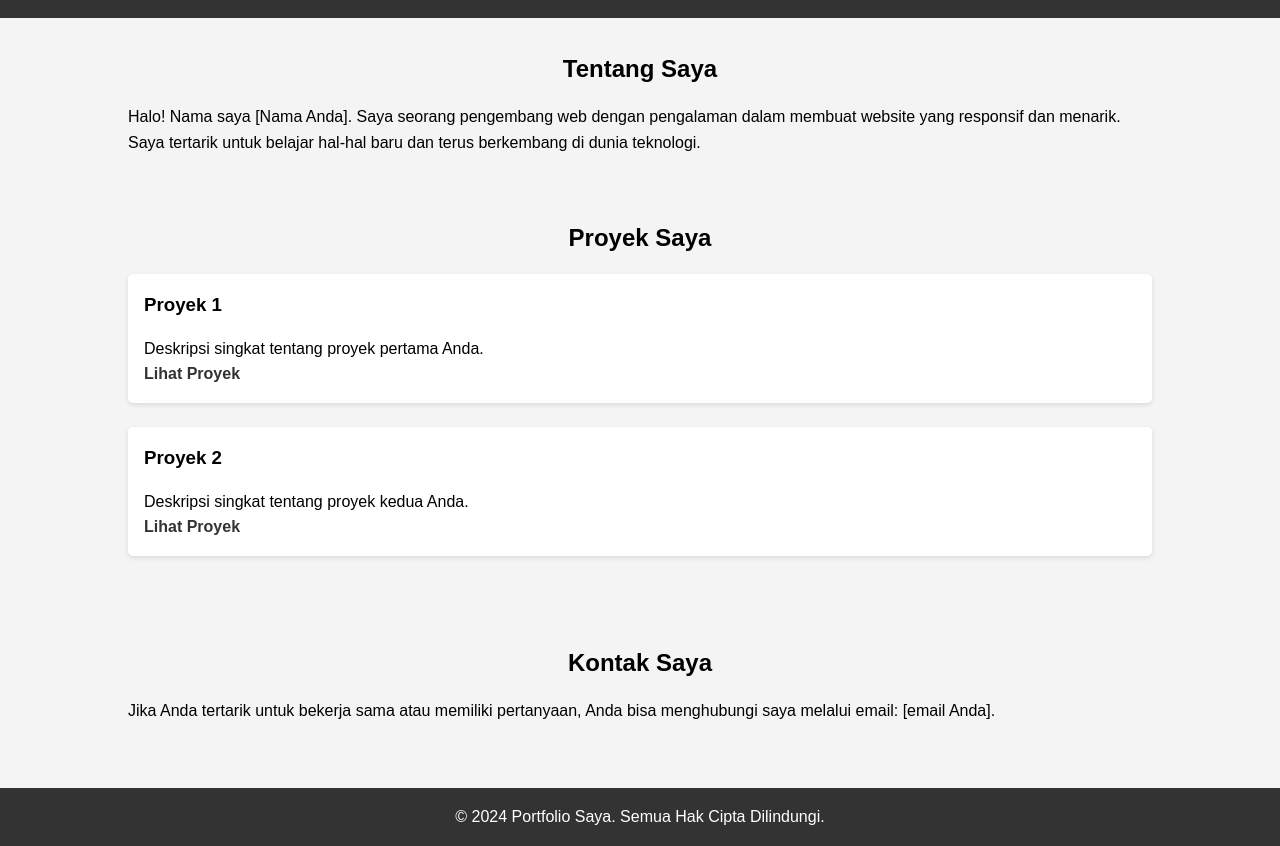
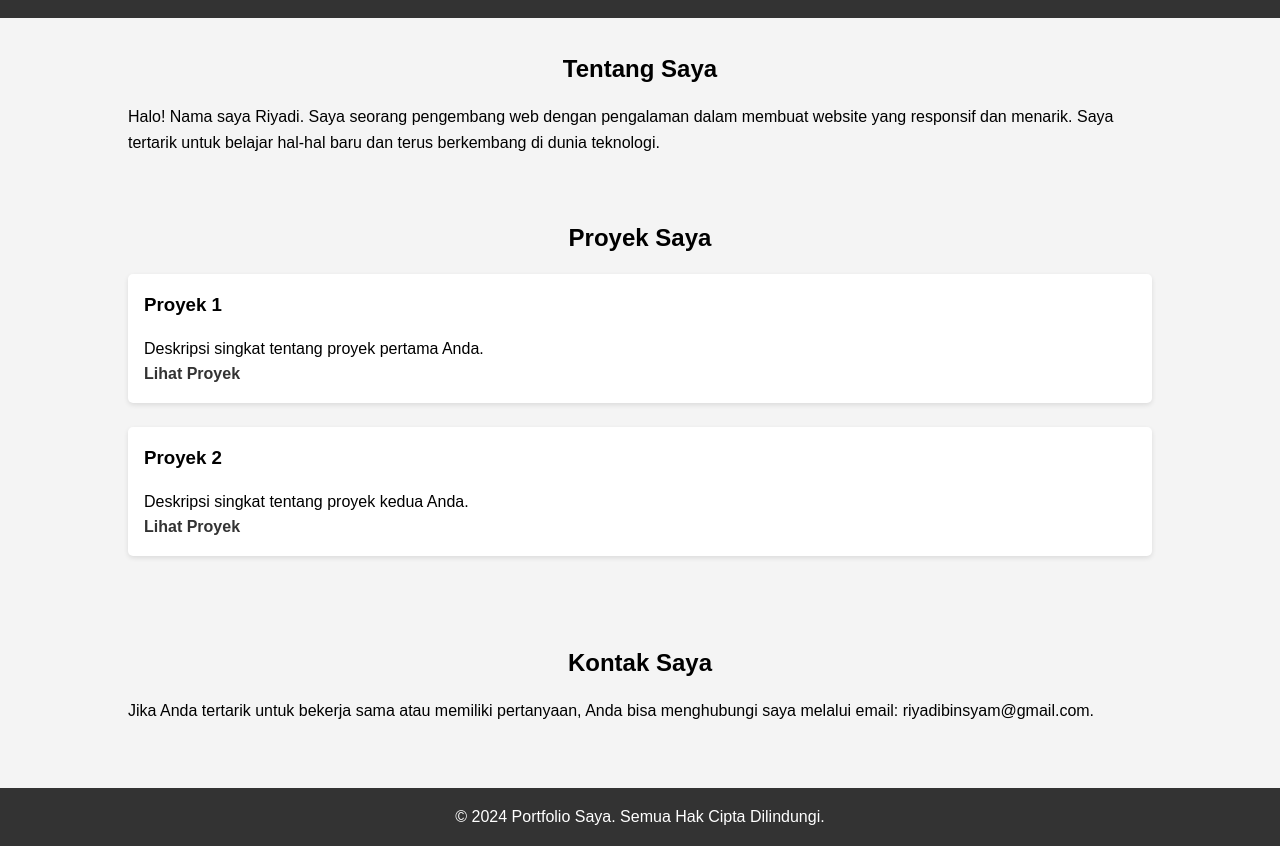
Before and after one commit to RiyadiSyam19/portfolio, a plain HTML site: page index.html in a window 1280 px wide. Shown: the part 91-937 px from the top of the page. Drawn offline with Linux system fonts and the light colour scheme.

Commit message:
Update index.html

```diff
--- a/index.html
+++ b/index.html
@@ -23,7 +23,7 @@
     <section id="about">
         <div class="container">
             <h2>Tentang Saya</h2>
-            <p>Halo! Nama saya [Nama Anda]. Saya seorang pengembang web dengan pengalaman dalam membuat website yang responsif dan menarik. Saya tertarik untuk belajar hal-hal baru dan terus berkembang di dunia teknologi.</p>
+            <p>Halo! Nama saya Riyadi. Saya seorang pengembang web dengan pengalaman dalam membuat website yang responsif dan menarik. Saya tertarik untuk belajar hal-hal baru dan terus berkembang di dunia teknologi.</p>
         </div>
     </section>
 
@@ -46,7 +46,7 @@
     <section id="contact">
         <div class="container">
             <h2>Kontak Saya</h2>
-            <p>Jika Anda tertarik untuk bekerja sama atau memiliki pertanyaan, Anda bisa menghubungi saya melalui email: [email Anda].</p>
+            <p>Jika Anda tertarik untuk bekerja sama atau memiliki pertanyaan, Anda bisa menghubungi saya melalui email: riyadibinsyam@gmail.com.</p>
         </div>
     </section>
 
```
